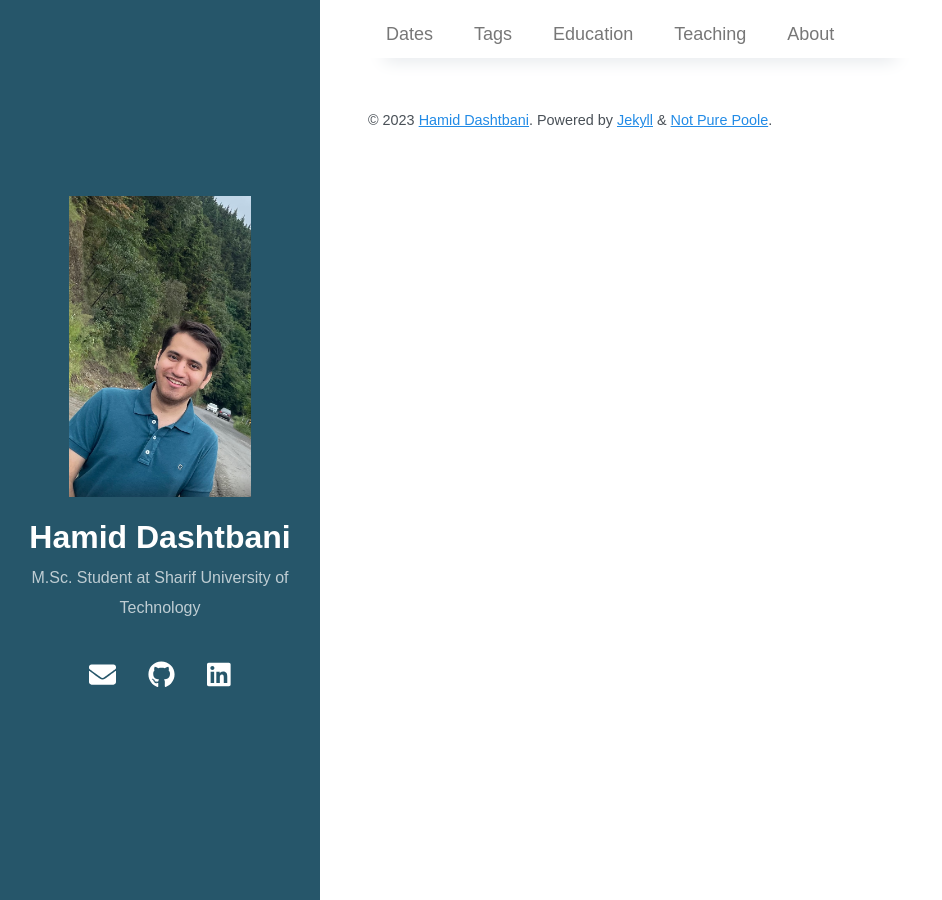
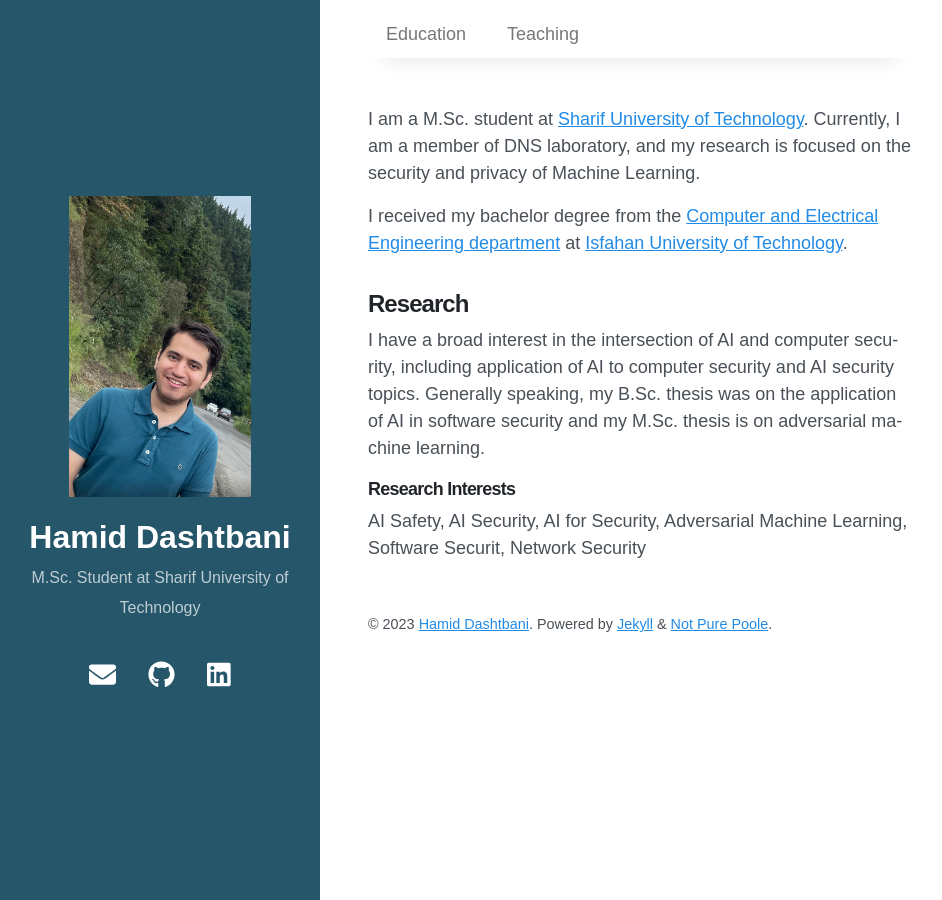
Before and after one commit to HamidDasht/hamiddasht.github.io, a Jekyll site: the page built from index.html, in a window 1280 px wide. Shown: the whole page, without its empty margins (0-942 px from the left). Built offline with Jekyll 4.4.1, drawn with Linux system fonts in a browser that asks for light colours; nearby versions of some CDN libraries; the list of posts is cut into pages by our own code.

Commit message:
init commit

```diff
--- a/_layouts/home.html
+++ b/_layouts/home.html
@@ -3,6 +3,26 @@ layout: default
 ---
 
 {% include home-header.html %}
+
+<p>
+I am a M.Sc. student at <a href="https://sharif.edu">Sharif University of Technology</a>. Currently, I am a member of DNS laboratory, and my research is focused on the security and privacy of Machine Learning.
+</p>
+
+<p>
+I received my bachelor degree from the <a href="https://ece.iut.ac.ir/">Computer and Electrical Engineering department</a> at <a href="http://iut.ac.ir/">Isfahan University of Technology</a>.
+</p>
+
+<h2>Research</h2>
+
+<p>I have a broad interest in the intersection of AI and computer security, including application of AI to computer security and AI security topics. Generally speaking, my B.Sc. thesis was on the application of AI in software security and my M.Sc. thesis is on adversarial machine learning.
+</p>
+
+<h4>Research Interests</h4>
+
+<p>
+AI Safety, AI Security, AI for Security, Adversarial Machine Learning, Software Securit, Network Security
+</p>
+
 
 <!--
 <div class="posts">
```
Also changed, not shown: _data/archive.yml (+9 -9 lines), _layouts/archive-teaching.html (added, +18 -0 lines), teaching.md (+6 -0 lines).
